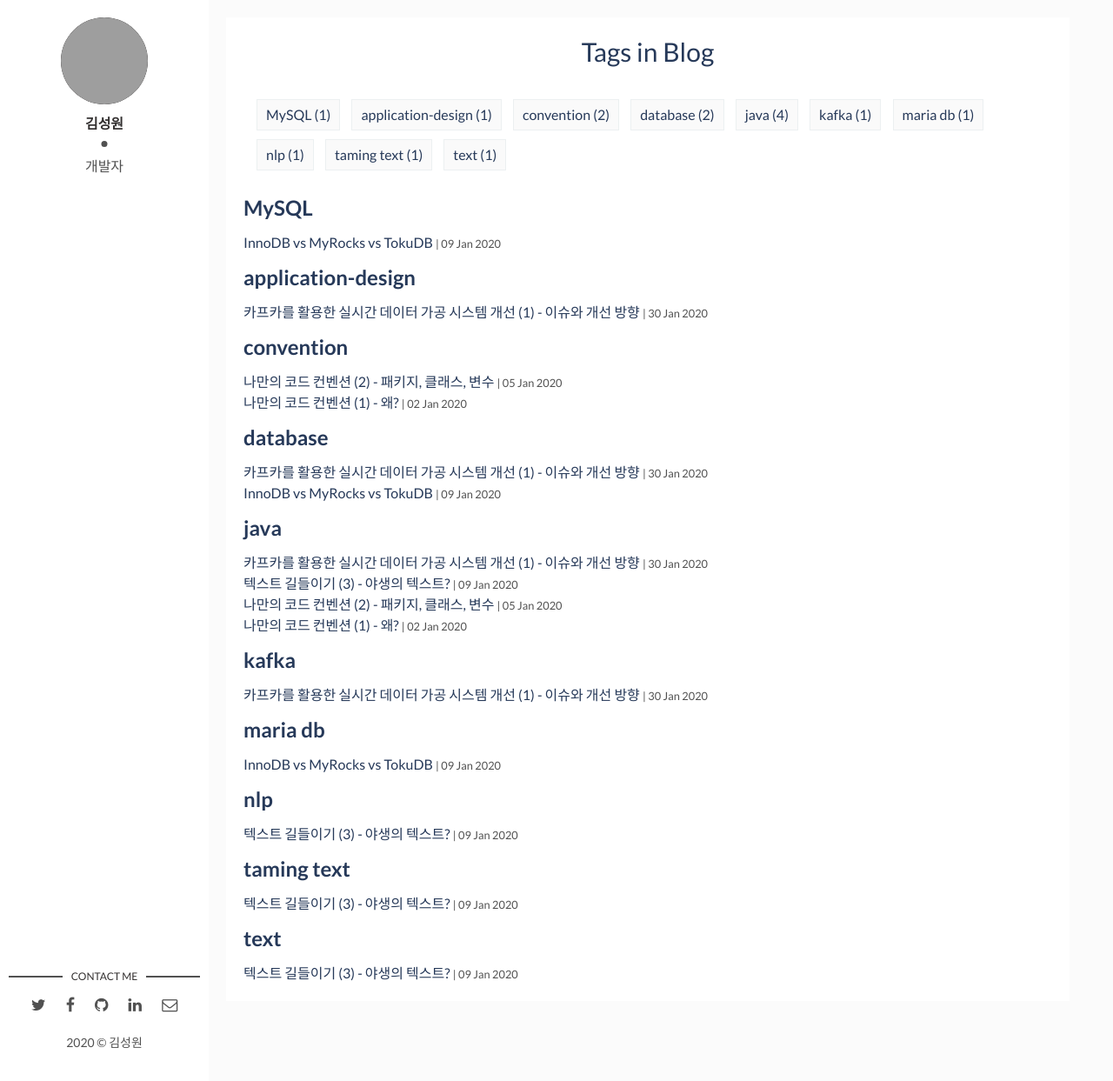
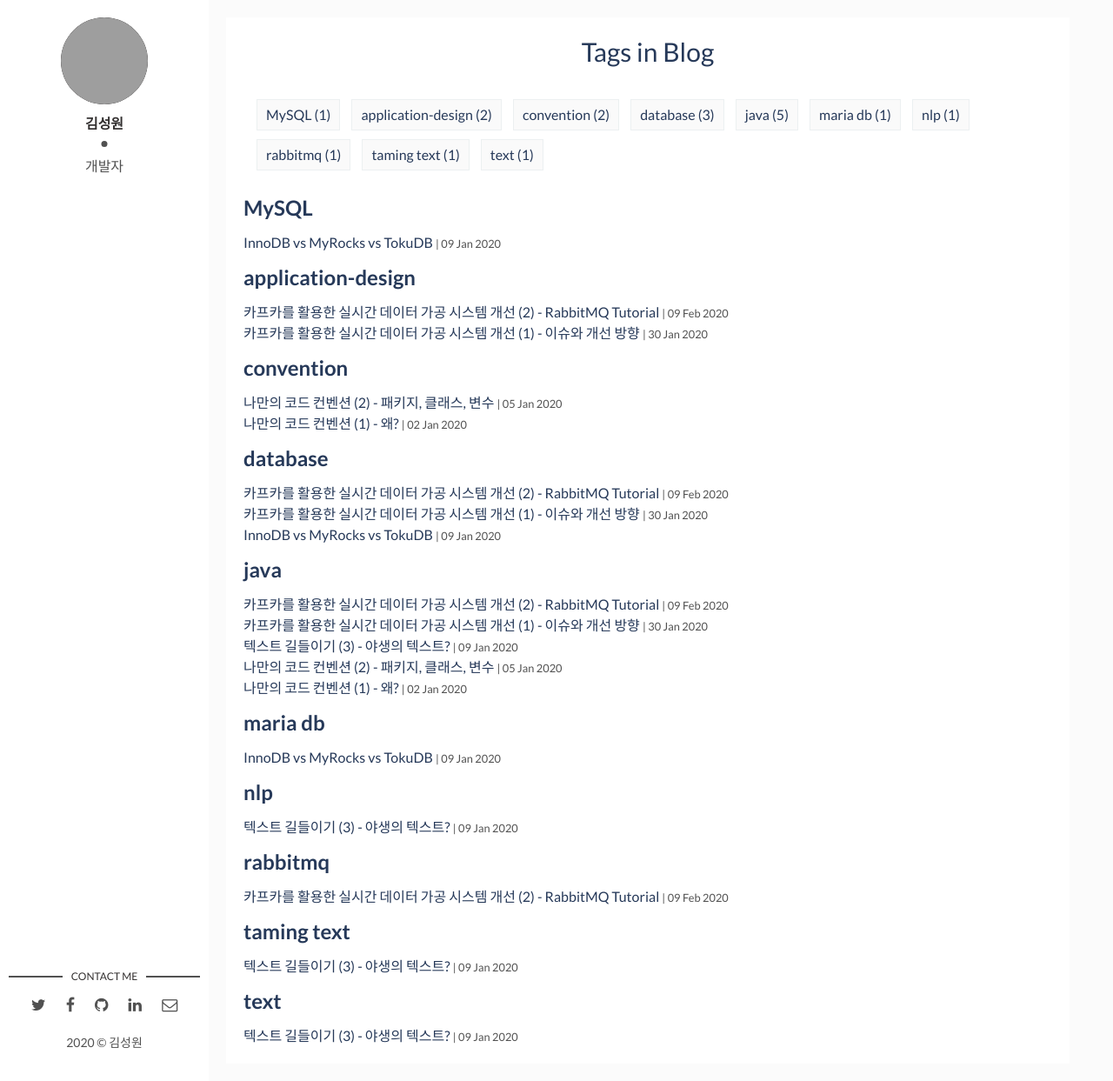
Before and after one commit to sungwonkim-dev/sungwonkim-dev.github.io, a Jekyll site: the page built from tags.html, in a window 1280 px wide and 1243 px high. Shown: the whole window at 87% size. Built offline with Jekyll 4.4.1, drawn with Linux system fonts in a browser that asks for light colours; some of the changed lines change nothing that is shown; grey boxes are pictures that could not be loaded.

Commit message:
real time application improvement with rabbitmq2

```diff
--- a/_posts/2020-01-31-Real-Time-Application-Improvement-with-Kafka-1.markdown
+++ b/_posts/2020-01-31-real-time-application-improvement-with-rabbitmq-1.markdown
@@ -5,11 +5,12 @@ date: 2020-01-31 00:00:00 +0300
 description: # Add post description (optional)
 img: #software.jpg # Add image post (optional)
 fig-caption: # Add figcaption (optional)
-tags: [java, kafka, database, application-design] # add tag
+tags: [java, database, application-design] # add tag
 ---
 
 # 카프카를 활용한 실시간 데이터 가공 시스템 개선
 ## 실시간 데이터 가공 시스템??
+### [AS-IS]
 ![실시간 데이터 가공 시스템 요약도](../assets/img/post/live-data-processing-system-old.png)
 
 **시스템 요약**
@@ -39,23 +40,15 @@ tags: [java, kafka, database, application-design] # add tag
 3.1. 데이터의 양이 정해진 것이 아니라 스케일러블하게 운용이 가능하면 좋겠음
 
 ## 개선 방안
-### 요약 : 스트리밍 분산 플랫폼인 아파치 카프카를 도입하자
-![아파치 카프카 에코시스템](../assets/img/post/ecosystem-of-kafka.png)
-**[아파치 카프카 레퍼런스](https://kafka.apache.org/intro)와 많은 블로그에서 카프카에 대한 설명은 많으니 해당 플랫폼을 어떻게 적용할 것인가만 작성하도록 하겠습니다.**
+### 요약 : 해당 요청들을 메시지로 처리하기 위해 RabbitMQ를 도입하자
+![RabbitMQ](https://www.rabbitmq.com/img/tutorials/intro/hello-world-example-routing.png)
+**[RabbitMQ 레퍼런스](https://www.rabbitmq.com/documentation.html)와 블로그글이 많으니 다음 포스팅에선 아주 자세한 설명은 생략하고 간단한 설명만 작성합니다.**
 
+### [TO-BE]
 ![실시간 데이터 가공 시스템 요약도](../assets/img/post/live-data-processing-system-new.png)
-1. 로드 밸런싱 - 카프카에 내장된 요청(Message)에 대한 병렬 처리 기능 활용
+1. 로드 밸런싱 - RabbitMQ에 내장된 Message에 대한 병렬 처리 기능 활용
 2. 대기열 기능 - 메시지 큐  활용
 3. 많은 데이터에 대한 실시간 처리 기능 - 대용량 요청을 파티션 기능으로 빠르고 스케일러블하게 처리 가능
 4. DB CONNECTION 어플리케이션 추가로 DB 부하 및 응답 지연 개선
 
-## 다음 포스팅 예고
-* Apache Kafka 테스트 환경 구현
-* Apache Kafka 기능 맛보기
-* Apache Kafka 토이 프로젝트 생성
-  * source
-  * processor
-  * sink
-
-**카프카를 활용한 실시간 데이터 가공 시스템 개선 시리즈는 적용기 위주로 포스팅할 예정입니다.**
-_기본 개념에 대한 설명은 좋은 레퍼런스와 글이 많은 관계로.._
+## 다음 포스팅  : Kafka vs RabbitMQ
--- /dev/null
+++ b/_posts/2020-02-10-real-time-application-improvement-with-rabbitmq-2.markdown
@@ -0,0 +1,55 @@
+---
+layout: post
+title: 카프카를 활용한 실시간 데이터 가공 시스템 개선 (2) - RabbitMQ Tutorial
+date: 2020-02-10 00:00:00 +0300
+description: # Add post description (optional)
+img: #software.jpg # Add image post (optional)
+fig-caption: # Add figcaption (optional)
+tags: [java, rabbitmq, database, application-design] # add tag
+---
+
+# 카프카를 활용한 실시간 데이터 가공 시스템 개선
+## 갑자기 RabbitMQ??
+**포스팅에선 다루지 않았지만 Apache Kafka와 RabbitMQ에 대한 리서치를 진행했었다.**
+**요약과 함께 특징을 나열해보겠다**
+### 공통점
+1. RabbitMQ, Apache Kafka 모두 상업적으로 사용 가능한 오픈 소스이다.
+2. 모두 pub - sub 시스템으로 설계되어있다.
+
+### RabbitMQ
+1. 다양한 요청과 응답, 포인트 투 포인트 및 Pub - Sub 패턴을 사용
+2. 푸시 기반 메시지 처리
+3. SOA를 위한 플랫폼
+3.1. SOA는 Service Oriented Architecture의 약자
+3.2. 마이크로 서비스에 적용성이 좋음
+4. pub과 sub의 시간차가 매우 작다.
+
+### Apache Kafka
+1. 대용량 Pub - Sub 및 스트리밍에 특화
+2. Key - Value 와 Timestamp로 구성된 메시지
+2.1. 타임윈도우 적용이 매우 쉽다.
+2.2. 일정 시간 내에 메시지가 소멸되지 않는다.
+3. 다양한 기능을 사용하기 위해서는 외부 서비스가 동반돼야 한다.
+3.1. Apache Zookeeper 등.
+4. 풀 기반 메시지 처리
+
+#### 이해를 돕기 위한 자료
+![Kafka vs RabbitMQ_1](../assets/img/post/kafka_vs_rabbitmq_message_management.PNG)
+
+![Kafka vs RabbitMQ_2](../assets/img/post/kafka_vs_rabbitmq_message_routingPNG.PNG)
+
+![Kafka vs RabbitMQ_3](../assets/img/post/kafka_vs_rabbitmq_message_processing.PNG)
+
+##### 풀 vs 푸시
+*   풀 기반 : 소비자가 메시지 브로커에서 메시지를 요청하고 이를 받는 형식
+* 푸시 기반 : 메시지 브로커가 소비자에게 메시지를 전달하고 이를 받는 형식
+
+## 결론
+1. 대용량 트래픽은 아직 필요없다.
+2. 메시지 대기량에 따라 소비자를 능동적으로 줄이고 늘리는 기능을 개발할 것이니 푸시 기반이 더 어울린다.
+3. 현재 어플리케이션들을 마이크로 서비스화하는 작업을 진행 중이다.
+4. 소비자에서 실행되는 로직이 종료 시간을 예상할 수 없는 구조이다. 순차적으로 수행하게 되면 메시지 처리에 지연이 올 수 있다.
+
+**Kafka 보단 RabbitMQ가 더 적절하다고 판단된다.**
+
+## 다음 포스팅 : RabbitMQ 테스트 환경 구축 및 메시지 처리 테스트
```
Also changed, not shown: assets/img/post/kafka_vs_rabbitmq_message_management.PNG (added), assets/img/post/kafka_vs_rabbitmq_message_processing.PNG (added), assets/img/post/kafka_vs_rabbitmq_message_routingPNG.PNG (added), assets/img/post/live-data-processing-system-new.png, assets/img/post/live-data-processing-system.png (added).
